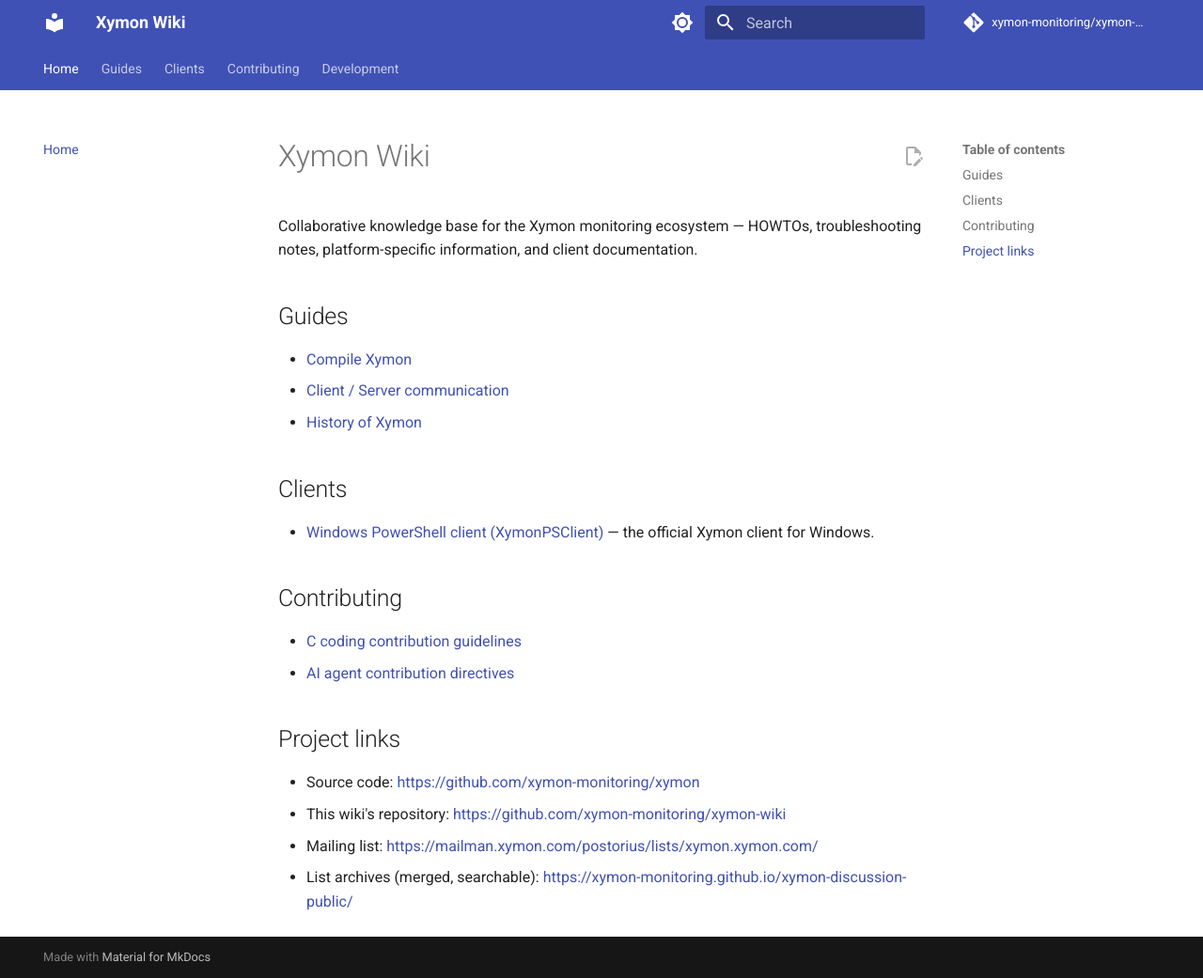
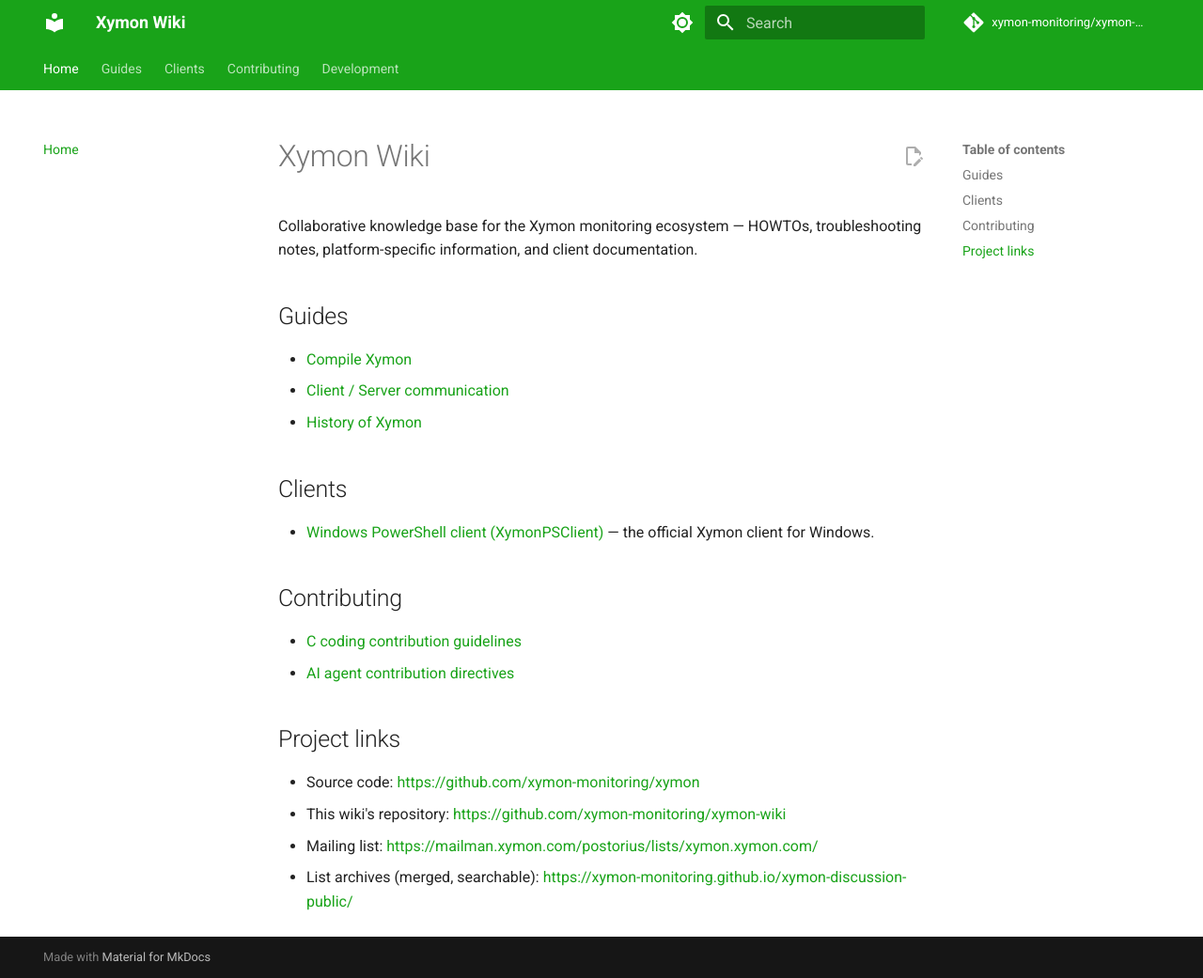
Before and after one commit to xymon-monitoring/xymon-wiki, an MkDocs documentation site: the page built from docs/index.md, in a window 1280 px wide and 1041 px high. Shown: the whole window at 94% size. Built offline with MkDocs 1.6.1 and Material for MkDocs 9.7.7, drawn with Linux system fonts in a browser that asks for light colours; comment, search, counter and statistics services are not loaded.

Commit message:
site: apply Xymon brand colours (green/teal) to the Material theme
Override Material's default indigo with the stock Xymon web palette
(green #19a319 header, cyan #00bbbb accent, classic #00ffaa links in dark
mode) via docs/stylesheets/xymon.css + extra_css.

```diff
--- /dev/null
+++ b/docs/stylesheets/xymon.css
@@ -0,0 +1,34 @@
+/*
+ * Xymon brand palette for Material for MkDocs.
+ * Colours taken from the stock Xymon web theme (xymond/wwwfiles):
+ *   - link / heading green-teal  #00FFAA   (xymonbody.css)
+ *   - status / brand green                 (green status)
+ *   - menu cyan                  #00BBBB   (xymonmenu-blue.css)
+ *   - body text (classic dark)   #D8D8BF
+ *   - yellow                     #FFFF44
+ */
+
+:root {
+  --xymon-green:        #19a319; /* header-friendly Xymon green */
+  --xymon-green-light:  #4cc24c;
+  --xymon-green-dark:   #0f7a0f;
+  --xymon-cyan:         #00bbbb; /* Xymon menu accent */
+  --xymon-link-teal:    #00ffaa; /* classic Xymon link colour */
+}
+
+/* Light scheme */
+[data-md-color-scheme="default"] {
+  --md-primary-fg-color:        var(--xymon-green);
+  --md-primary-fg-color--light: var(--xymon-green-light);
+  --md-primary-fg-color--dark:  var(--xymon-green-dark);
+  --md-accent-fg-color:         var(--xymon-cyan);
+}
+
+/* Dark scheme — lean into the classic Xymon dark look */
+[data-md-color-scheme="slate"] {
+  --md-primary-fg-color:        var(--xymon-green);
+  --md-primary-fg-color--light: var(--xymon-green-light);
+  --md-primary-fg-color--dark:  var(--xymon-green-dark);
+  --md-accent-fg-color:         var(--xymon-cyan);
+  --md-typeset-a-color:         var(--xymon-link-teal); /* iconic Xymon links */
+}
--- a/mkdocs.yml
+++ b/mkdocs.yml
@@ -33,6 +33,9 @@
 plugins:
   - search
 
+extra_css:
+  - stylesheets/xymon.css
+
 markdown_extensions:
   - admonition
   - attr_list
```
